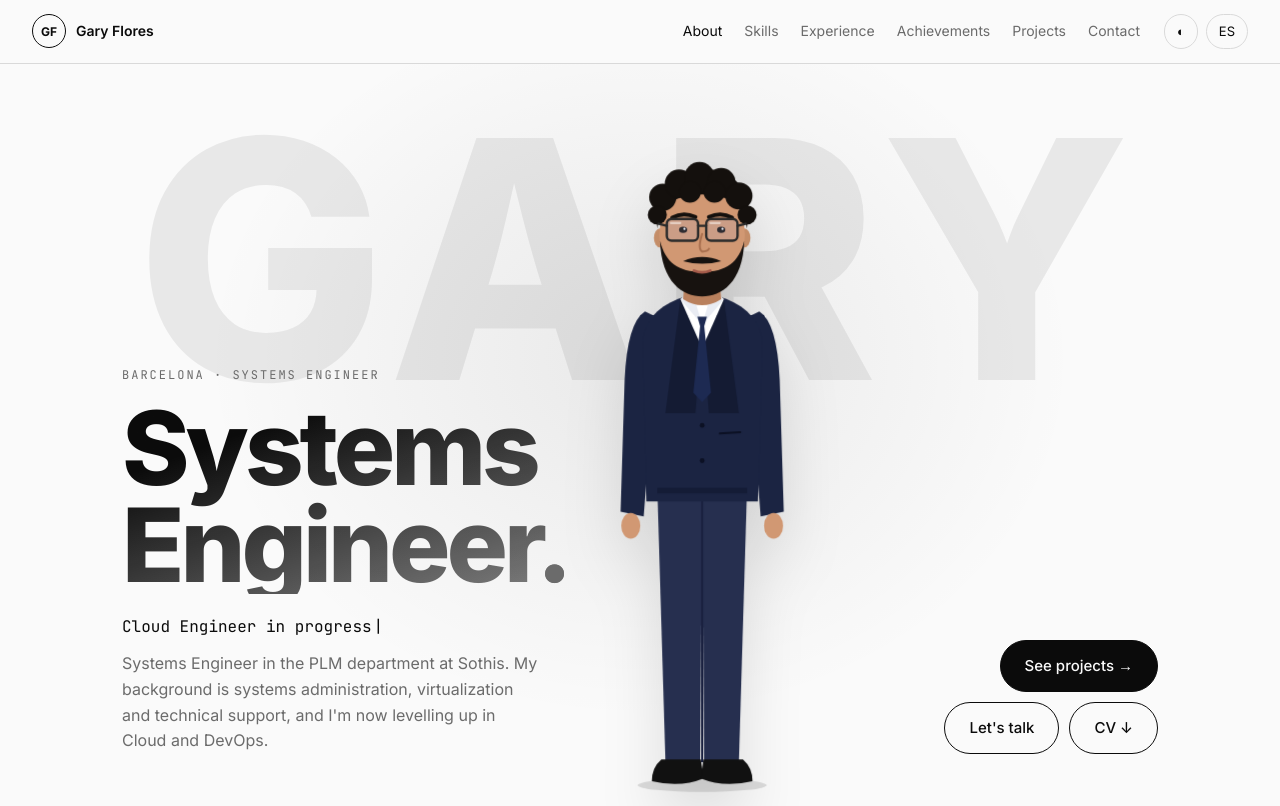
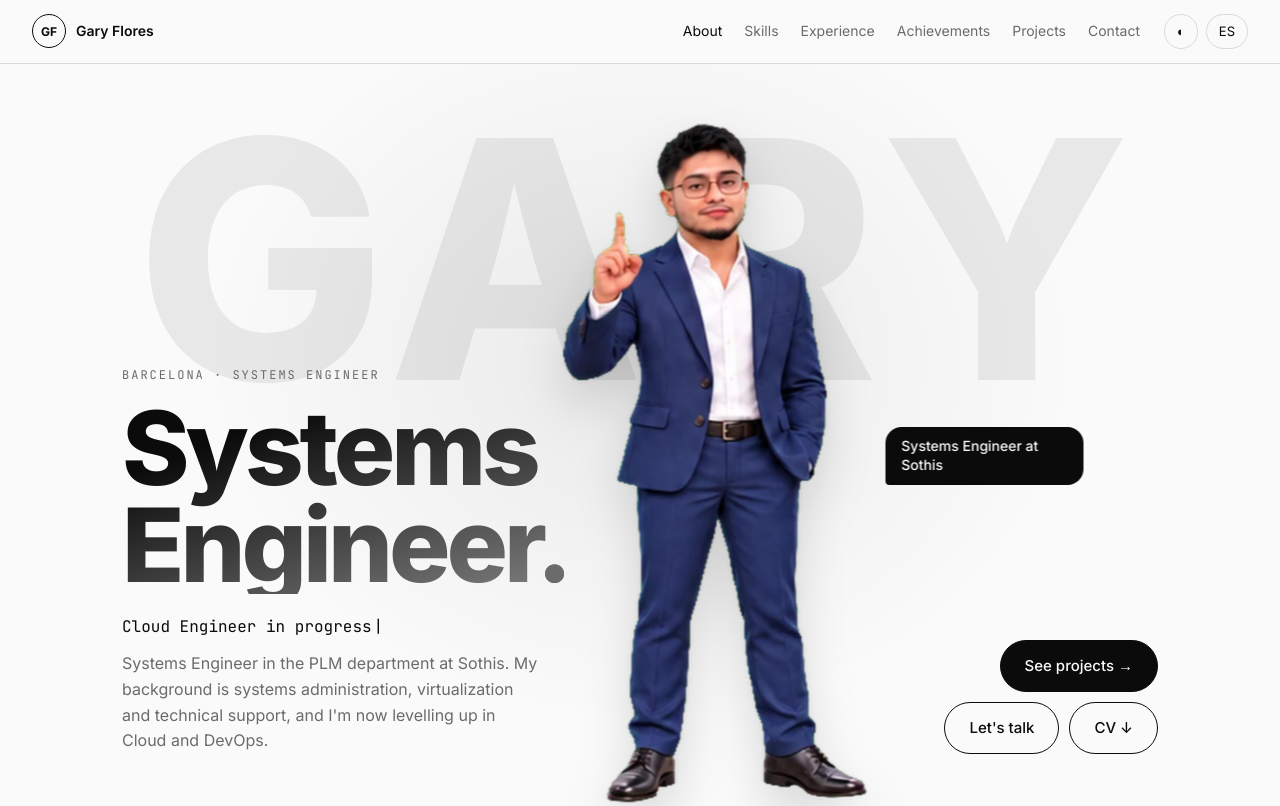
Before and after one commit to RyanCloudOps/Page, a plain HTML site: page index.html in a window 1280 px wide. Shown: the top 806 px of the page. Drawn offline with Linux system fonts and the light colour scheme; a web font is replaced by a local one.

Commit message:
Hero animado con poses del personaje y bocadillos
Co-Authored-By: Claude Sonnet 5.5 <noreply@anthropic.com>

```diff
--- a/index.html
+++ b/index.html
@@ -32,7 +32,10 @@
     <!-- HERO -->
     <section class="hero">
       <div class="ghost-name" aria-hidden="true">GARY</div>
-      <img class="hero-char" src="assets/gary-full.svg" alt="Personaje de Gary" />
+      <div class="hero-stage" id="stage" aria-label="Gary">
+        <div class="poses" id="poses"></div>
+        <p class="bubble" id="bubble" aria-live="polite"></p>
+      </div>
       <div class="hero-text">
         <p class="eyebrow" data-i18n="hero.eyebrow">Barcelona · Systems Engineer</p>
         <h1>Systems<br />Engineer<span class="dot">.</span></h1>
--- a/script.js
+++ b/script.js
@@ -123,6 +123,7 @@
     $$(".el").forEach(el => el.classList.toggle("off", activeCat !== "all" && el.dataset.cat !== activeCat));
     paintPhotoBtn();
     startTyping();
+    if (typeof say === "function" && bubble.textContent) bubble.textContent = SAY[sayIdx][lang];
   }
   $("#lang-btn").addEventListener("click", () => { lang = lang === "en" ? "es" : "en"; store.set("pf-lang", lang); applyLang(); });
 
@@ -183,5 +184,48 @@
   window.addEventListener("pointerup", () => { down = false; sc.classList.remove("drag"); });
   sc.addEventListener("pointermove", e => { if (down) sc.scrollLeft = sl - (e.clientX - sx); });
 
+  // ---------- Hero character: poses + speech bubble ----------
+  const SAY = [
+    { p: 1, es: "¡Hola! Soy Gary 👋", en: "Hi! I'm Gary 👋" },
+    { p: 2, es: "Systems Engineer en Sothis", en: "Systems Engineer at Sothis" },
+    { p: 6, es: "De sysadmin a Cloud Architect", en: "From sysadmin to Cloud Architect" },
+    { p: 7, es: "Ahora: AWS, Terraform y Kubernetes", en: "Now: AWS, Terraform and Kubernetes" },
+    { p: 10, es: "3 nubes en mi ruta: Azure, AWS y GCP", en: "3 clouds on my path: Azure, AWS and GCP" },
+    { p: 11, es: "Certificado en virtualización VMware", en: "VMware virtualization certified" },
+    { p: 3, es: "Mira mi experiencia ←", en: "Check my experience ←" },
+    { p: 4, es: "Y mis skills por aquí →", en: "And my skills over here →" },
+    { p: 8, es: "Siguiente nivel: Terraform Associate", en: "Next level: Terraform Associate" },
+    { p: 9, es: "Uptime del 99.9% ✔", en: "99.9% uptime ✔" },
+    { p: 5, es: "Azure es mi nube principal", en: "Azure is my main cloud" },
+    { p: 12, es: "¿Hablamos?", en: "Shall we talk?" },
+  ];
+  const posesEl = $("#poses"), bubble = $("#bubble"), stage = $("#stage");
+  const poseImgs = [];
+  for (let n = 1; n <= 12; n++) {
+    const im = new Image();
+    im.src = `assets/poses/pose-${String(n).padStart(2, "0")}.webp`;
+    im.alt = ""; im.decoding = "async";
+    posesEl.appendChild(im); poseImgs[n] = im;
+  }
+  let sayIdx = 0, sayTimer = null, hovering = false;
+  function say(i) {
+    sayIdx = (i + SAY.length) % SAY.length;
+    const s = SAY[sayIdx];
+    poseImgs.forEach((im, n) => im && im.classList.toggle("on", n === s.p));
+    bubble.classList.remove("show");
+    setTimeout(() => { bubble.textContent = s[lang]; bubble.classList.add("show"); }, 260);
+  }
+  function loop() {
+    clearTimeout(sayTimer);
+    if (reduced) return;
+    sayTimer = setTimeout(() => { if (!hovering) say(sayIdx + 1); loop(); }, 3600);
+  }
+  stage.addEventListener("click", () => { say(sayIdx + 1); loop(); });
+  stage.addEventListener("mouseenter", () => { hovering = true; });
+  stage.addEventListener("mouseleave", () => { hovering = false; });
+  poseImgs[1].addEventListener("load", () => setTimeout(() => say(0), 500));
+  if (poseImgs[1].complete) setTimeout(() => say(0), 500);
+  loop();
+
   applyLang();
 })();
--- a/styles.css
+++ b/styles.css
@@ -46,8 +46,14 @@ h2 { font-size: clamp(30px, 4.6vw, 52px); line-height: 1.1; letter-spacing: -1.5
 .hero { position: relative; min-height: calc(100vh - 62px); display: grid; grid-template-columns: 1fr 1fr; grid-template-rows: 1fr auto; align-items: end; padding: 0 0 48px; overflow: visible; isolation: isolate; }
 .hero::before { content: ""; position: absolute; inset: 0; z-index: -3; background: radial-gradient(ellipse 60% 70% at 50% 40%, color-mix(in srgb, var(--ink) 7%, transparent), transparent 70%); }
 .ghost-name { position: absolute; left: 50%; top: 4%; transform: translateX(-50%); z-index: -2; font-size: clamp(140px, 26vw, 380px); font-weight: 800; letter-spacing: .04em; line-height: 1; color: color-mix(in srgb, var(--ink) 7%, transparent); white-space: nowrap; user-select: none; }
-.hero-char { position: absolute; left: 56%; bottom: 0; transform: translateX(-50%); z-index: -1; height: min(92%, 860px); width: auto; filter: drop-shadow(0 30px 30px rgba(0,0,0,.12)); animation: float 6s ease-in-out infinite; }
-@keyframes float { 50% { transform: translateX(-50%) translateY(-8px); } }
+.hero-stage { position: absolute; left: 56%; bottom: 0; transform: translateX(-50%); z-index: -1; height: min(94%, 880px); aspect-ratio: 880 / 800; animation: rise 1s cubic-bezier(.2,.8,.2,1) both; cursor: pointer; pointer-events: auto; }
+@keyframes rise { from { opacity: 0; transform: translateX(-50%) translateY(60px); } to { opacity: 1; transform: translateX(-50%) translateY(0); } }
+.poses { position: absolute; inset: 0; transform-origin: 50% 100%; animation: breathe 4.5s ease-in-out infinite; filter: drop-shadow(0 24px 24px rgba(0,0,0,.14)); }
+@keyframes breathe { 50% { transform: scale(1.012, 1.018); } }
+.poses img { position: absolute; inset: 0; width: 100%; height: 100%; object-fit: contain; object-position: 50% 100%; opacity: 0; transform: translateY(10px) scale(.985); transform-origin: 50% 100%; transition: opacity .45s ease, transform .6s cubic-bezier(.2,.8,.2,1); pointer-events: none; user-select: none; }
+.poses img.on { opacity: 1; transform: none; }
+.bubble { position: absolute; left: 74%; top: 46%; max-width: 230px; margin: 0; padding: 10px 16px; background: var(--ink); color: var(--bg); font-size: 14px; font-weight: 500; line-height: 1.35; border-radius: 16px 16px 16px 4px; opacity: 0; transform: translateY(8px) scale(.94); transform-origin: 0 100%; transition: opacity .3s, transform .35s cubic-bezier(.2,.8,.2,1); pointer-events: none; }
+.bubble.show { opacity: 1; transform: none; }
 .hero-text { grid-column: 1; grid-row: 2; align-self: end; }
 .eyebrow { font-family: var(--mono); font-size: 12px; letter-spacing: 2px; text-transform: uppercase; color: var(--muted); margin-bottom: 14px; }
 h1 { font-size: clamp(48px, 8vw, 112px); line-height: .95; letter-spacing: -4px; font-weight: 800; background: linear-gradient(160deg, var(--ink) 20%, color-mix(in srgb, var(--ink) 45%, transparent)); -webkit-background-clip: text; background-clip: text; color: transparent; }
@@ -175,7 +181,8 @@ h1 .dot { color: var(--muted); -webkit-text-fill-color: var(--muted); }
   .nav-actions { margin-left: auto; }
   .hero { grid-template-columns: 1fr; grid-template-rows: auto; min-height: 0; padding-top: 40px; gap: 18px; }
   .ghost-name { top: 0; }
-  .hero-char { position: relative; left: auto; bottom: auto; transform: none; grid-row: 1; justify-self: center; height: 420px; animation: none; }
+  .hero-stage { position: relative; left: auto; bottom: auto; transform: none; grid-row: 1; justify-self: center; height: 420px; animation: none; }
+  .bubble { left: 62%; top: 38%; max-width: 180px; font-size: 12px; }
   .hero-text { grid-row: 2; }
   .hero-cta { grid-column: 1; grid-row: 3; justify-self: start; justify-items: start; }
   .about { grid-template-columns: 1fr; gap: 28px; }
@@ -197,4 +204,5 @@ h1 .dot { color: var(--muted); -webkit-text-fill-color: var(--muted); }
   *, *::before, *::after { animation: none !important; transition: none !important; }
   html { scroll-behavior: auto; }
   .reveal { opacity: 1; transform: none; }
+  .hero-stage { transform: translateX(-50%); }
 }
```
Also changed, not shown: assets/gary-full.svg (deleted), assets/poses/pose-01.webp (added), assets/poses/pose-02.webp (added), assets/poses/pose-03.webp (added), assets/poses/pose-04.webp (added), assets/poses/pose-05.webp (added), assets/poses/pose-06.webp (added), assets/poses/pose-07.webp (added), assets/poses/pose-08.webp (added), assets/poses/pose-09.webp (added), assets/poses/pose-10.webp (added), assets/poses/pose-11.webp (added), assets/poses/pose-12.webp (added).
